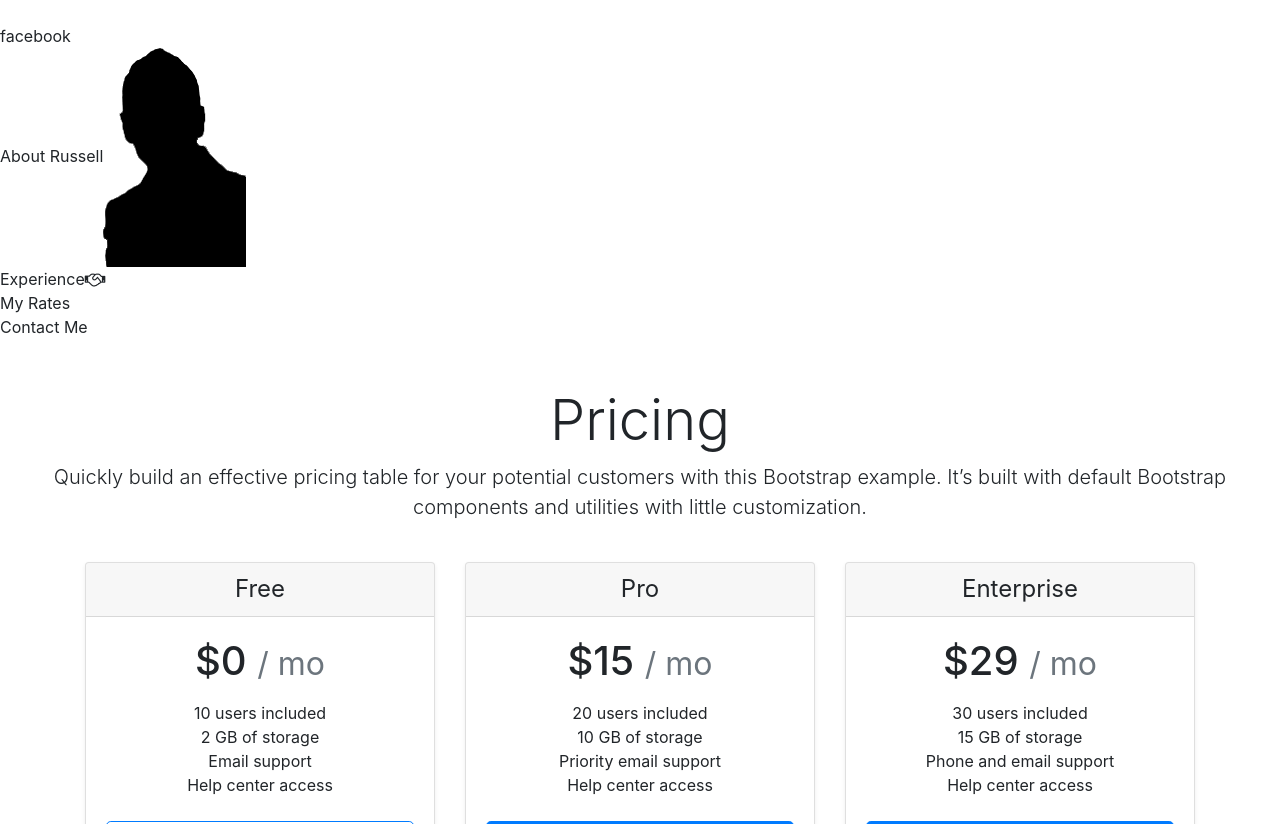
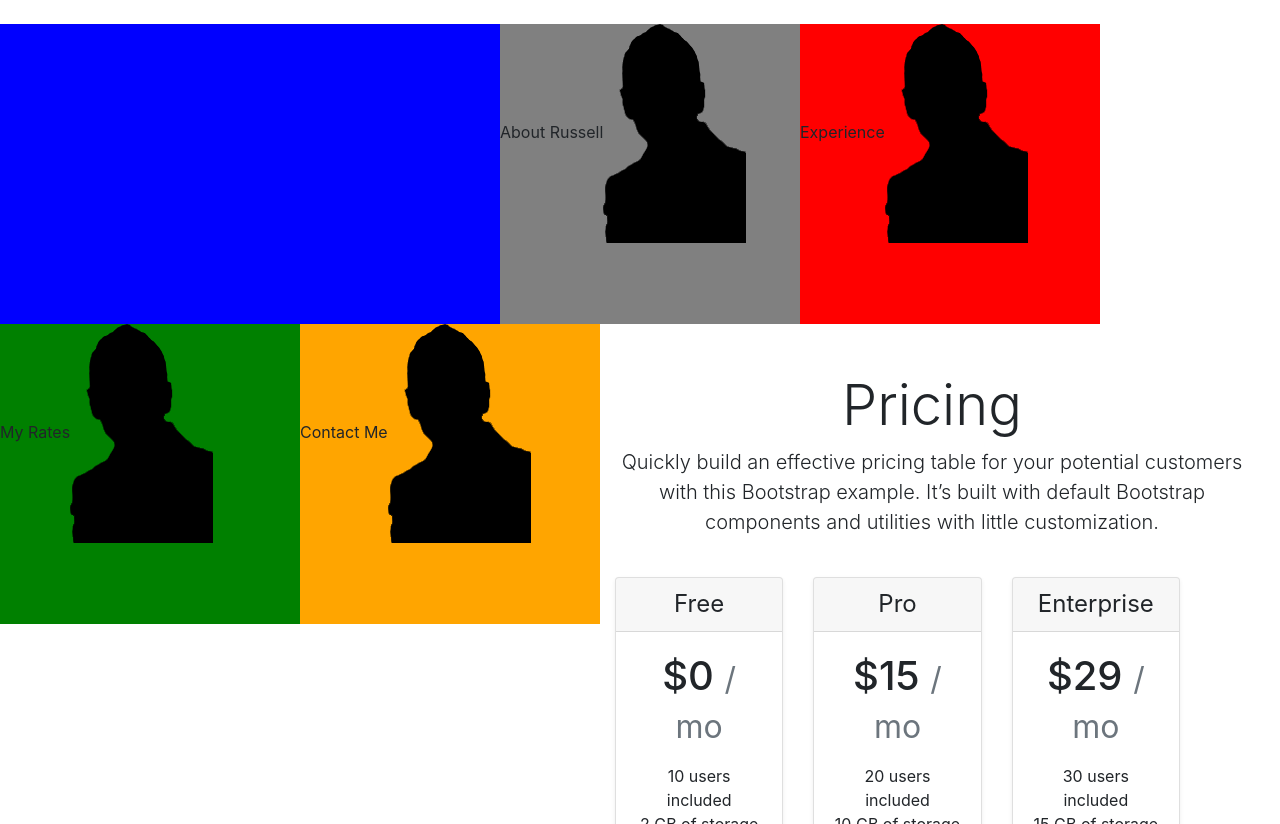
Before and after one commit to akikosakashita/project-R, a website: page html/index.html in a window 1280 px wide. Shown: the part 481-1305 px from the top of the page. Drawn offline with nearby package versions, Linux system fonts and the light colour scheme.

Commit message:
TOP レイアウト修正

```diff
--- a/assets/scss/style.scss
+++ b/assets/scss/style.scss
@@ -3,14 +3,49 @@
 @import "bootstrap";
 
 .hero {
-  background:  url(../images/2-1.png) 0 0 no-repeat / cover;
+  background:  url(../images/top1.png) 0 0 no-repeat / cover;
   width: 100%;
   height: 350px;
   display: flex;
   justify-content: center;
   align-items: center;
   img {
-    width: 60%;
+    width: 50%;
+  }
+}
+.secotion {
+  width: 100%;
+  height: 300px;
+  align-items: center;
+  .fb {
+    width: 500px;
+    height: 300px;
+    background-color: blue;
+    float:left;
+  }
+  .box-1 {
+    width: 300px;
+    height: 300px;
+    background-color: gray;
+    float: left;
+  }
+  .box-2 {
+    width: 300px;
+    height: 300px;
+    background-color: red;
+    float: left;
+  }
+  .box-3 {
+    width: 300px;
+    height: 300px;
+    background-color: green;
+    float: left;
+  }
+  .box-4 {
+    width: 300px;
+    height: 300px;
+    background-color: orange;
+    float: left;
   }
 }
 .sns-cover {
--- a/html/index.html
+++ b/html/index.html
@@ -55,13 +55,16 @@
     </header>
     <main role="main">
         <div class="hero"><img src="images/logo-o.png" alt=""></div>
-      <div class="container">
-      </div>
-      <div class="box-sns">facebook</div>
-      <div class="box1">About Russell<img src="images/1-shadow.png" alt="1-shadow"></div>
-      <div class="box2">Experience<i class="fa fa-handshake-o" fa-lg></i></div>
-      <div class="box3">My Rates</div>
-      <div class="box4">Contact Me</div>
+    </main>
+        <div class="secotion">
+                <div class="fb">
+                </div>
+                <div class="box-1">About Russell</h4><img src="images/1-shadow.png" alt="1-shadow"></div>
+                <div class="box-2">Experience<img src="images/1-shadow.png" alt="1-shadow"></div>
+                <div class="box-3">My Rates<img src="images/1-shadow.png" alt="1-shadow"></div>
+                <div class="box-4">Contact Me<img src="images/1-shadow.png" alt="1-shadow"></div>
+        </div>
+
 <!--         <div id="myCarousel" class="carousel slide" data-ride="carousel">
             <ol class="carousel-indicators">
                 <li data-target="#myCarousel" data-slide-to="0" class="active"></li>
@@ -112,7 +115,6 @@
       <span class="sr-only">Next</span>
     </a>
         </div> -->
-    </main>
     <div class="pricing-header px-3 py-3 pt-md-5 pb-md-4 mx-auto text-center">
         <h1 class="display-4">Pricing</h1>
         <p class="lead">Quickly build an effective pricing table for your potential customers with this Bootstrap example. It’s built with default Bootstrap components and utilities with little customization.</p>
@@ -203,8 +205,6 @@
             </div>
         </footer>
     </div>
-    <footer>
-    </footer>
     </div>
     <script src="https://ajax.googleapis.com/ajax/libs/jquery/3.3.1/jquery.min.js"></script>
     <script src="js/bootstrap.bundle.min.js"></script>
```
Also changed, not shown: assets/index.html (+10 -10 lines), html/css/style.css.
